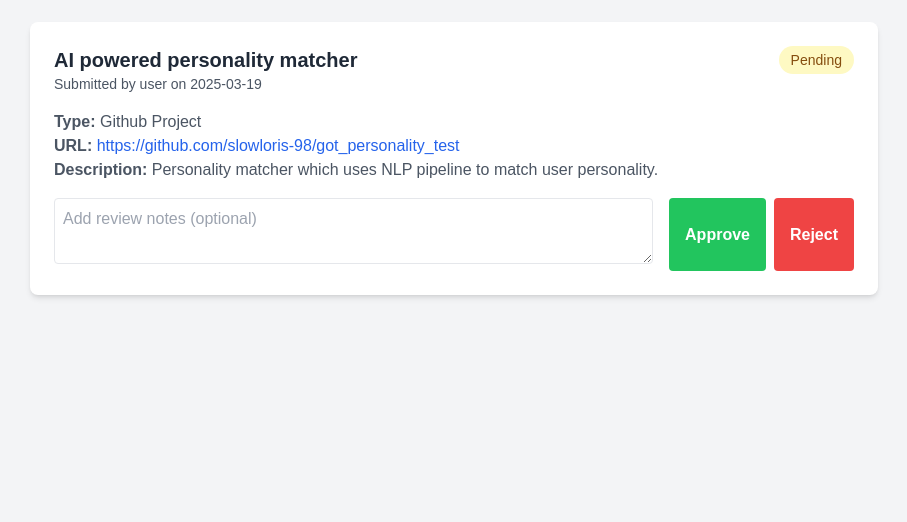
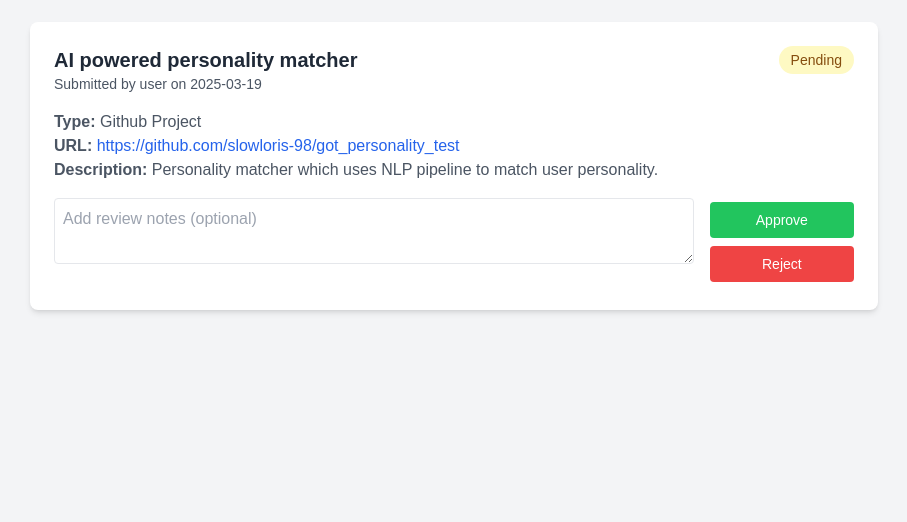
Before and after one commit to slowloris-98/CS256-AIGroupProject, a Flask app: page /review-requests in a window 1280 px wide. Shown: the part 158-680 px from the top of the page, without its empty margins (186-1093 px from the left). Run offline with Flask 3, Linux system fonts and the light colour scheme; a user stored in the database is signed in; some libraries are stand-ins or nearby versions.

Commit message:
Fixing buttons

```diff
--- a/templates/review_requests.html
+++ b/templates/review_requests.html
@@ -34,13 +34,13 @@
                     <textarea name="review_notes" placeholder="Add review notes (optional)"
                               class="w-full p-2 border rounded"></textarea>
                 </div>
-                <div class="flex gap-2">
+                <div class="gap-2">
                     <button type="submit" name="action" value="approve"
-                            class="bg-green-500 hover:bg-green-700 text-white font-bold py-2 px-4 rounded">
+                            class="bg-green-500 hover:bg-green-700 text-white text-sm my-1 py-2 px-3 rounded w-full">
                         Approve
                     </button>
                     <button type="submit" name="action" value="reject"
-                            class="bg-red-500 hover:bg-red-700 text-white font-bold py-2 px-4 rounded">
+                            class="bg-red-500 hover:bg-red-700 text-white text-sm my-1 py-2 px-3 rounded w-full">
                         Reject
                     </button>
                 </div>
```
